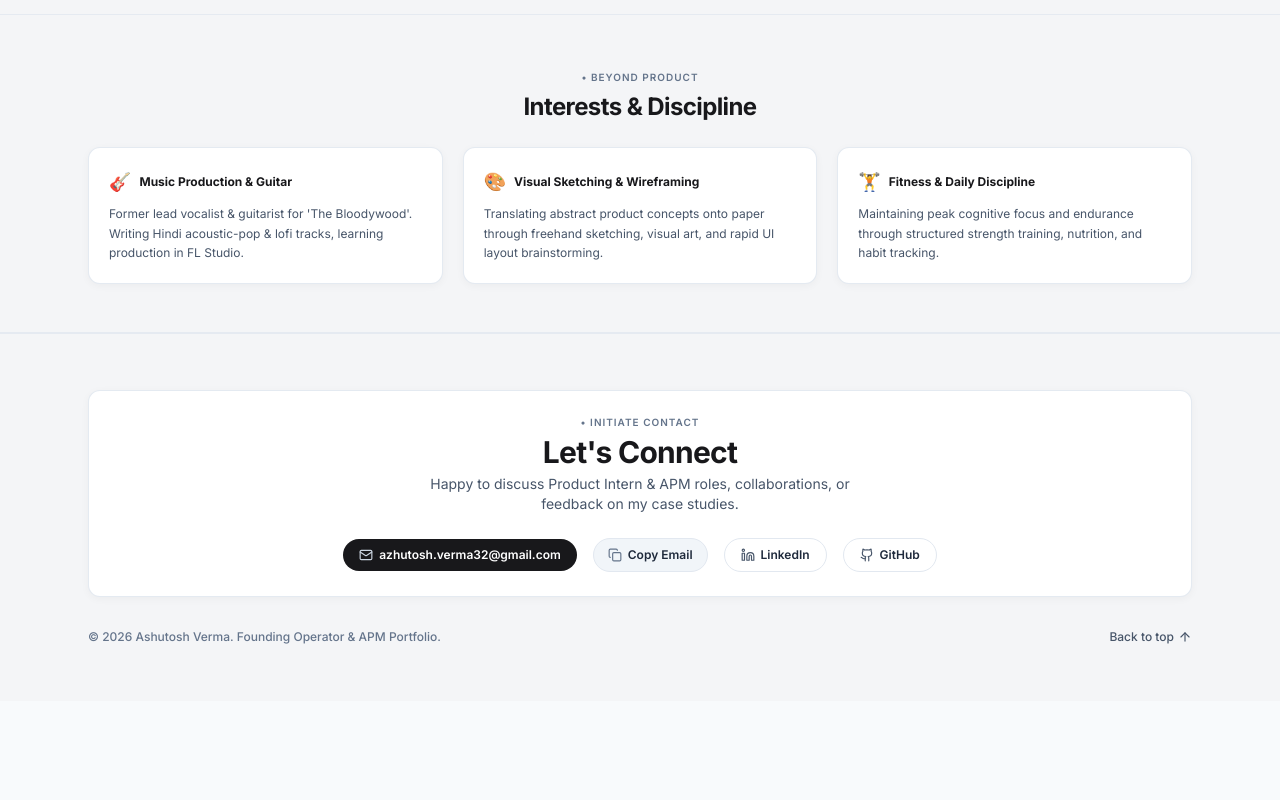
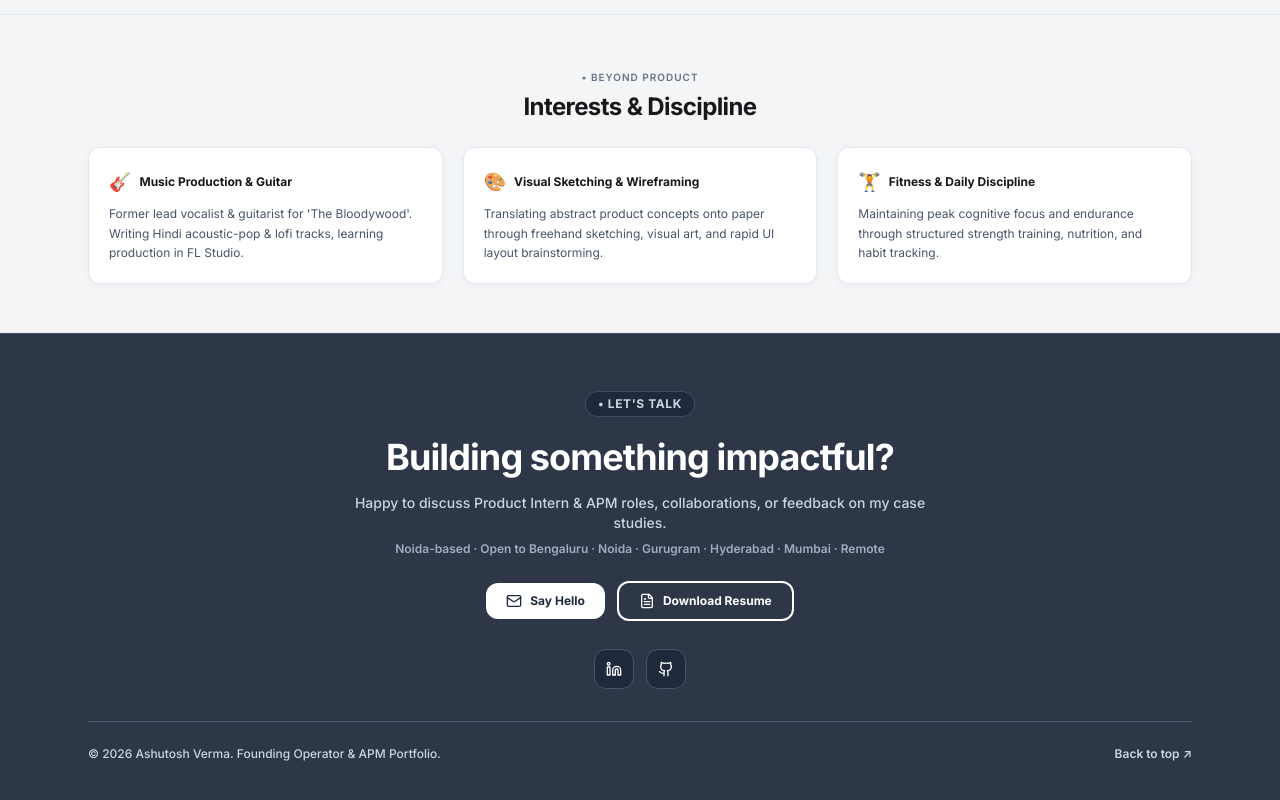
Before and after one commit to verma-ashutosh/pm-portfolio, a React (Vite) app: page / in a window 1280 px wide. Shown: the part 4809-5609 px from the top of the page. Before the commit the page ends 5510 px from the top, so only its background shows below. Built offline with nearby package versions, Linux system fonts and the light colour scheme.

Commit message:
Deploy portfolio source code to verma-ashutosh/pm-portfolio

```diff
--- a/src/components/Footer.jsx
+++ b/src/components/Footer.jsx
@@ -1,97 +1,100 @@
-import React, { useState } from 'react';
+import React from 'react';
 import { personalInfo } from '../data/portfolioData';
-import { Mail, Linkedin, Github, Copy, Check, ArrowUp } from 'lucide-react';
+import { Mail, FileText, Linkedin, Github } from 'lucide-react';
 
 export const Footer = () => {
-  const [copied, setCopied] = useState(false);
-
-  const handleCopyEmail = () => {
-    navigator.clipboard.writeText(personalInfo.email);
-    setCopied(true);
-    setTimeout(() => setCopied(false), 2000);
-  };
-
   const scrollToTop = () => {
     window.scrollTo({ top: 0, behavior: 'smooth' });
   };
 
   return (
-    <footer id="contact" className="py-14 bg-[#F4F5F7] text-[#18181B] border-t border-slate-200/80">
+    <footer id="contact" className="py-14 bg-[#2D3748] text-white border-t border-[#4A5568]">
+      {/* Central 1200px container width */}
       <div className="w-full max-w-[1200px] mx-auto px-6 md:px-12 space-y-8">
 
-        {/* Main Connect Box */}
-        <div className="bg-white border border-slate-200/90 rounded-xl p-6 text-center space-y-4 shadow-[0_2px_8px_rgba(0,0,0,0.04)]">
+        {/* Main Content Container (Center-aligned compact vertical height) */}
+        <div className="text-center max-w-2xl mx-auto space-y-4">
+
+          {/* Top Tag */}
           <div>
-            <span className="text-[10px] font-semibold uppercase tracking-widest text-slate-500 block mb-1">
-              • INITIATE CONTACT
+            <span className="px-3 py-1 rounded-full bg-[#1E293B] text-[#CBD5E1] text-xs font-bold uppercase tracking-wider inline-block border border-slate-600/80 mb-1">
+              • LET'S TALK
             </span>
-            <h2 className="text-2xl sm:text-3xl font-extrabold text-[#18181B] tracking-tight">
-              Let's Connect
-            </h2>
-            <p className="text-xs sm:text-sm text-slate-600 font-normal mt-1 max-w-md mx-auto">
+          </div>
+
+          {/* Main Headline */}
+          <h2 className="text-3xl sm:text-4xl font-extrabold text-white tracking-tight">
+            Building something impactful?
+          </h2>
+
+          {/* Sub-headline */}
+          <div className="space-y-2 text-xs sm:text-sm text-[#CBD5E1] font-medium leading-relaxed max-w-xl mx-auto">
+            <p>
               Happy to discuss Product Intern & APM roles, collaborations, or feedback on my case studies.
+            </p>
+            <p className="text-xs text-[#A0AEC0] font-semibold">
+              Noida-based · Open to Bengaluru · Noida · Gurugram · Hyderabad · Mumbai · Remote
             </p>
           </div>
 
-          {/* Simple Contact Links Line */}
-          <div className="flex flex-wrap items-center justify-center gap-4 pt-2 text-xs font-semibold">
+          {/* Functional Buttons (Center-aligned flex row) */}
+          <div className="flex flex-wrap items-center justify-center gap-3 pt-2">
+            {/* Button 1: Email (Solid White) */}
             <a
               href={`mailto:${personalInfo.email}`}
-              className="inline-flex items-center gap-1.5 px-4 py-2 rounded-full bg-[#18181B] text-white hover:bg-[#3F3F46] transition-colors shadow-xs"
+              className="inline-flex items-center justify-center gap-2 px-5 py-2.5 rounded-xl bg-white hover:bg-slate-100 text-[#1E293B] font-bold text-xs transition-colors cursor-pointer shadow-xs"
             >
-              <Mail className="w-3.5 h-3.5 text-slate-300" />
-              <span>{personalInfo.email}</span>
+              <Mail className="w-4 h-4 text-[#1E293B]" />
+              <span>Say Hello</span>
             </a>
 
-            <button
-              onClick={handleCopyEmail}
-              className="inline-flex items-center gap-1.5 px-3.5 py-2 rounded-full bg-slate-100 text-slate-800 border border-slate-200 hover:bg-slate-200 transition-colors cursor-pointer"
+            {/* Button 2: Resume (Transparent + White Border) */}
+            <a
+              href={personalInfo.resumePdf}
+              download="Ashutosh-Verma-APM-Resume.pdf"
+              target="_blank"
+              rel="noopener noreferrer"
+              className="inline-flex items-center justify-center gap-2 px-5 py-2.5 rounded-xl bg-transparent border-2 border-white hover:bg-white/10 text-white font-bold text-xs transition-colors cursor-pointer"
             >
-              {copied ? (
-                <>
-                  <Check className="w-3.5 h-3.5 text-slate-900" />
-                  <span>Copied!</span>
-                </>
-              ) : (
-                <>
-                  <Copy className="w-3.5 h-3.5 text-slate-500" />
-                  <span>Copy Email</span>
-                </>
-              )}
-            </button>
+              <FileText className="w-4 h-4 text-white" />
+              <span>Download Resume</span>
+            </a>
+          </div>
 
+          {/* Social Icons Row (Below main buttons) */}
+          <div className="flex items-center justify-center gap-3 pt-3">
             <a
               href={personalInfo.linkedin}
               target="_blank"
               rel="noopener noreferrer"
-              className="inline-flex items-center gap-1.5 px-4 py-2 rounded-full bg-white text-slate-800 border border-slate-200 hover:bg-slate-50 transition-colors"
+              title="LinkedIn Profile"
+              className="w-10 h-10 rounded-xl bg-[#1E293B] hover:bg-[#334155] border border-[#4A5568] text-white flex items-center justify-center transition-colors cursor-pointer shadow-2xs"
             >
-              <Linkedin className="w-3.5 h-3.5 text-slate-600" />
-              <span>LinkedIn</span>
+              <Linkedin className="w-4 h-4" />
             </a>
 
             <a
               href={personalInfo.github}
               target="_blank"
               rel="noopener noreferrer"
-              className="inline-flex items-center gap-1.5 px-4 py-2 rounded-full bg-white text-slate-800 border border-slate-200 hover:bg-slate-50 transition-colors"
+              title="GitHub Profile"
+              className="w-10 h-10 rounded-xl bg-[#1E293B] hover:bg-[#334155] border border-[#4A5568] text-white flex items-center justify-center transition-colors cursor-pointer shadow-2xs"
             >
-              <Github className="w-3.5 h-3.5 text-slate-600" />
-              <span>GitHub</span>
+              <Github className="w-4 h-4" />
             </a>
           </div>
+
         </div>
 
-        {/* Footer Bottom Bar */}
-        <div className="flex flex-col sm:flex-row items-center justify-between gap-3 text-xs font-medium text-slate-500">
+        {/* Footer Bottom (Subtle Horizontal Divider) */}
+        <div className="pt-6 border-t border-[#4A5568] flex flex-col sm:flex-row items-center justify-between gap-3 text-xs text-[#CBD5E1] font-medium">
           <p>© 2026 Ashutosh Verma. Founding Operator & APM Portfolio.</p>
 
           <button
             onClick={scrollToTop}
-            className="flex items-center gap-1 text-slate-600 hover:text-slate-900 transition-colors cursor-pointer"
+            className="flex items-center gap-1.5 text-[#CBD5E1] hover:text-white transition-colors font-semibold cursor-pointer"
           >
-            <span>Back to top</span>
-            <ArrowUp className="w-3.5 h-3.5" />
+            <span>Back to top ↗</span>
           </button>
         </div>
 
```
Also changed, not shown: 4 other files (tests, documents, lock files or other folders).
